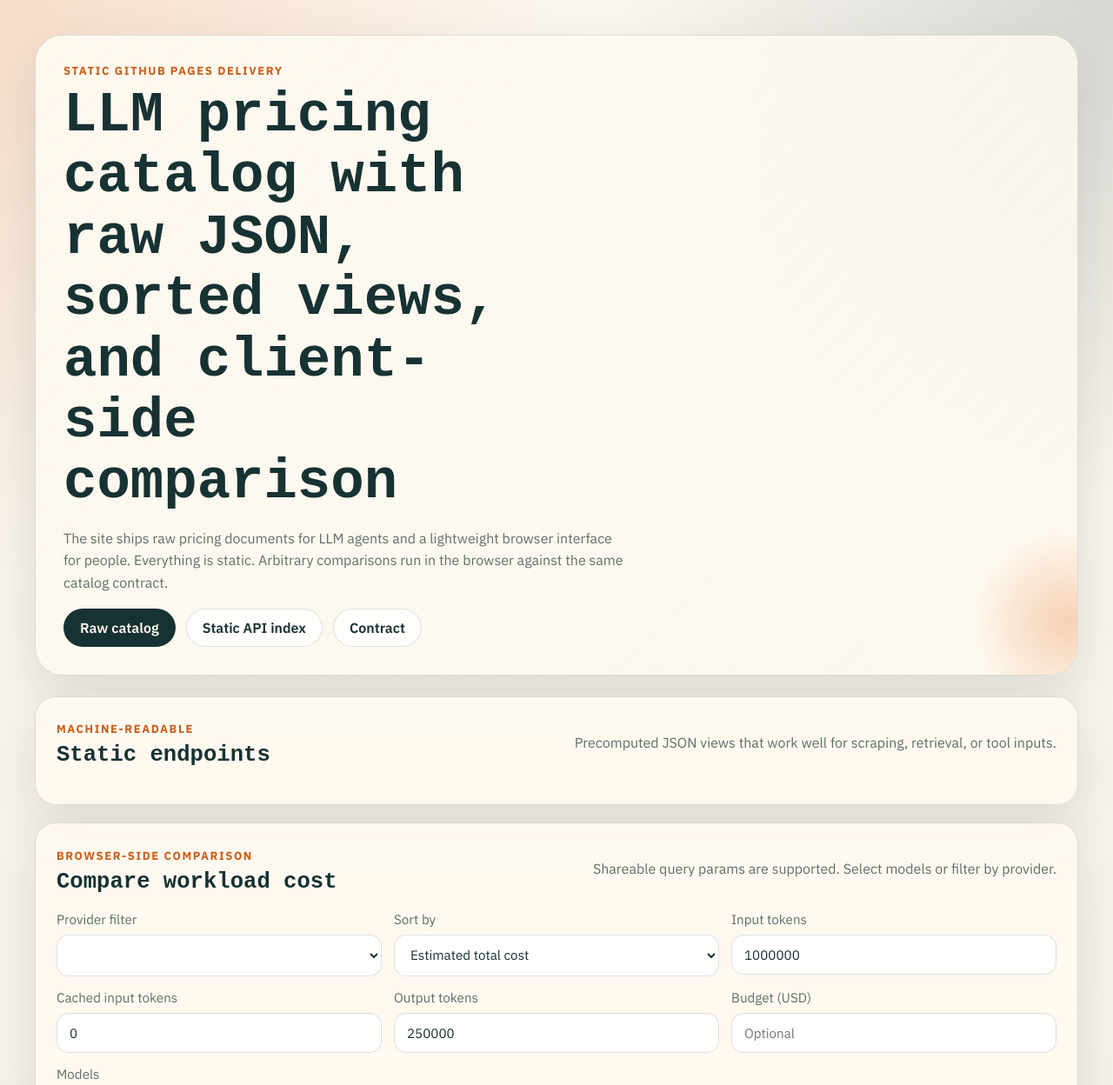
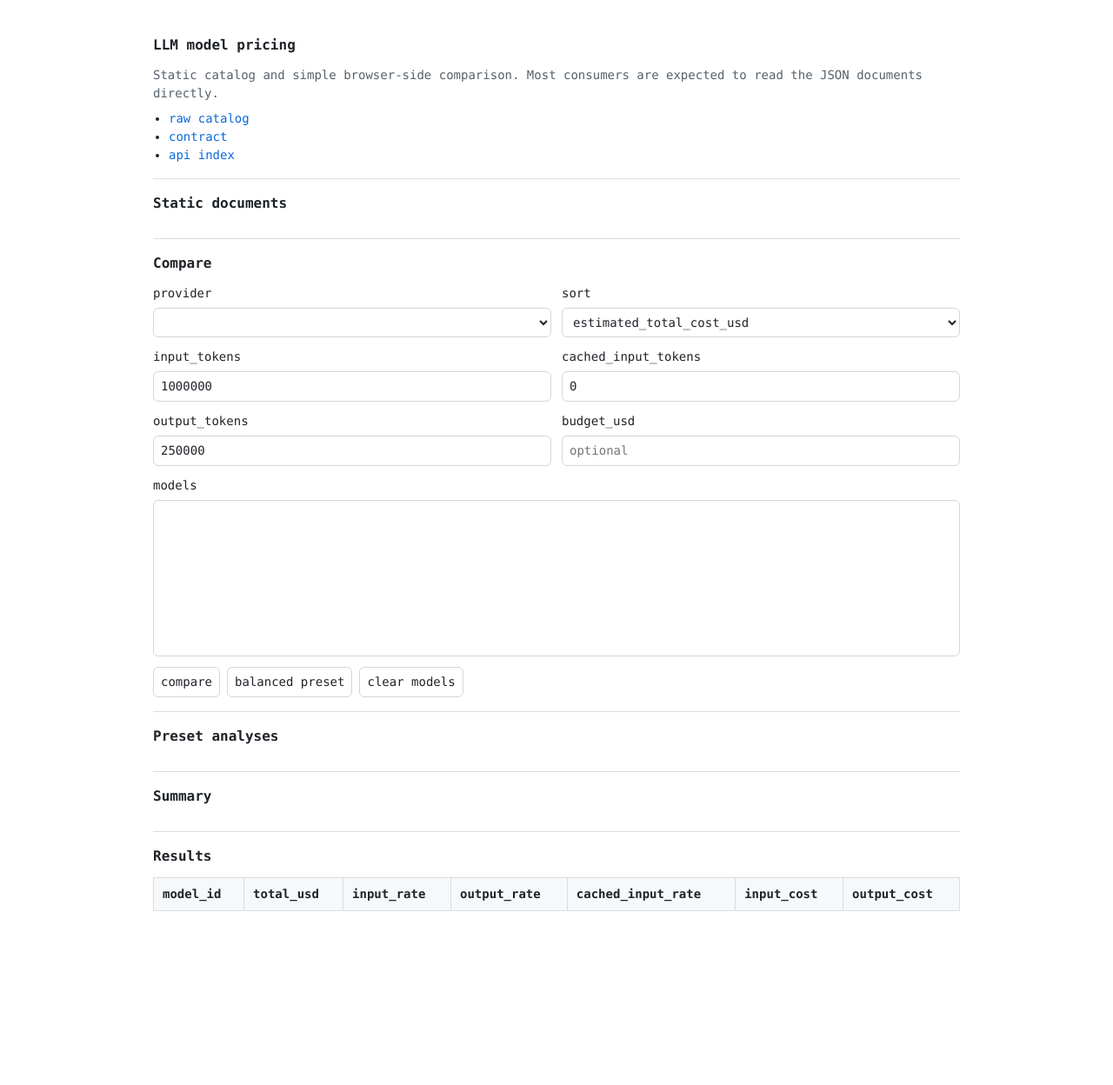
Before and after one commit to pioneer-genie/llm-model-comparison, a website with bundled scripts: page public/index.html in a window 1280 px wide. Shown: the top 1248 px of the page at 87% size. After the commit the page ends 1112 px from the top, so only its background shows below. Built offline with nearby package versions, Linux system fonts and the light colour scheme; files whose address does not match are found by name; a web font is replaced by a local one.

Commit message:
Simplify static comparison UI

```diff
--- a/public/index.html
+++ b/public/index.html
@@ -8,132 +8,95 @@
       name="description"
       content="Static GitHub Pages deployment for LLM pricing catalog, sorted JSON views, and browser-side model comparison."
     >
-    <link rel="preconnect" href="https://fonts.googleapis.com">
-    <link rel="preconnect" href="https://fonts.gstatic.com" crossorigin>
-    <link
-      href="https://fonts.googleapis.com/css2?family=Azeret+Mono:wght@400;500;700&family=IBM+Plex+Sans:wght@400;500;600;700&display=swap"
-      rel="stylesheet"
-    >
     <link rel="stylesheet" href="./styles.css">
   </head>
   <body>
-    <div class="page-shell">
-      <header class="hero">
-        <p class="eyebrow">Static GitHub Pages Delivery</p>
-        <h1>LLM pricing catalog with raw JSON, sorted views, and client-side comparison</h1>
-        <p class="hero-copy">
-          The site ships raw pricing documents for LLM agents and a lightweight browser interface for
-          people. Everything is static. Arbitrary comparisons run in the browser against the same
-          catalog contract.
+    <main class="page">
+      <header class="section">
+        <h1>LLM model pricing</h1>
+        <p class="muted">
+          Static catalog and simple browser-side comparison. Most consumers are expected to read the
+          JSON documents directly.
         </p>
-        <div class="hero-actions">
-          <a class="button button-primary" href="./data/pricing.catalog.json">Raw catalog</a>
-          <a class="button" href="./api/index.json">Static API index</a>
-          <a class="button" href="./contracts/llm-price-api.contract.json">Contract</a>
-        </div>
+        <ul class="link-list">
+          <li><a href="./data/pricing.catalog.json">raw catalog</a></li>
+          <li><a href="./contracts/llm-price-api.contract.json">contract</a></li>
+          <li><a href="./api/index.json">api index</a></li>
+        </ul>
       </header>
 
-      <main class="layout">
-        <section class="panel panel-wide">
-          <div class="panel-header">
-            <div>
-              <p class="eyebrow">Machine-readable</p>
-              <h2>Static endpoints</h2>
-            </div>
-            <p class="panel-copy">Precomputed JSON views that work well for scraping, retrieval, or tool inputs.</p>
-          </div>
-          <div class="endpoint-grid" id="endpointGrid"></div>
+      <section class="section">
+        <h2>Static documents</h2>
+        <ul class="document-list" id="endpointGrid"></ul>
       </section>
 
-        <section class="panel panel-wide">
-          <div class="panel-header">
-            <div>
-              <p class="eyebrow">Browser-side comparison</p>
-              <h2>Compare workload cost</h2>
-            </div>
-            <p class="panel-copy">Shareable query params are supported. Select models or filter by provider.</p>
-          </div>
-
+      <section class="section">
+        <h2>Compare</h2>
         <form class="compare-form" id="compareForm">
           <label>
-              <span>Provider filter</span>
+            <span>provider</span>
             <select id="providerFilter" name="provider"></select>
           </label>
           <label>
-              <span>Sort by</span>
+            <span>sort</span>
             <select id="sortBy" name="sort_by">
-                <option value="estimated_total_cost_usd">Estimated total cost</option>
-                <option value="input_price">Input price</option>
-                <option value="output_price">Output price</option>
-                <option value="model_id">Model id</option>
+              <option value="estimated_total_cost_usd">estimated_total_cost_usd</option>
+              <option value="input_price">input_price</option>
+              <option value="output_price">output_price</option>
+              <option value="model_id">model_id</option>
             </select>
           </label>
           <label>
-              <span>Input tokens</span>
+            <span>input_tokens</span>
             <input id="inputTokens" name="input_tokens" type="number" min="0" step="1000" value="1000000">
           </label>
           <label>
-              <span>Cached input tokens</span>
+            <span>cached_input_tokens</span>
             <input id="cachedInputTokens" name="cached_input_tokens" type="number" min="0" step="1000" value="0">
           </label>
           <label>
-              <span>Output tokens</span>
+            <span>output_tokens</span>
             <input id="outputTokens" name="output_tokens" type="number" min="0" step="1000" value="250000">
           </label>
           <label>
-              <span>Budget (USD)</span>
-              <input id="budgetUsd" name="budget_usd" type="number" min="0" step="0.01" placeholder="Optional">
+            <span>budget_usd</span>
+            <input id="budgetUsd" name="budget_usd" type="number" min="0" step="0.01" placeholder="optional">
           </label>
-            <label class="model-picker">
-              <span>Models</span>
+          <label class="models-field">
+            <span>models</span>
             <select id="modelSelect" name="models" multiple size="8"></select>
           </label>
-            <div class="form-actions">
-              <button class="button button-primary" type="submit">Compare</button>
-              <button class="button" id="balancedPreset" type="button">Use balanced preset</button>
-              <button class="button" id="clearSelection" type="button">Clear models</button>
+          <div class="actions">
+            <button type="submit">compare</button>
+            <button id="balancedPreset" type="button">balanced preset</button>
+            <button id="clearSelection" type="button">clear models</button>
           </div>
         </form>
       </section>
 
-        <section class="panel">
-          <div class="panel-header compact">
-            <div>
-              <p class="eyebrow">Preset views</p>
-              <h2>Precomputed workload analyses</h2>
-            </div>
-          </div>
-          <div class="preset-list" id="presetList"></div>
+      <section class="section">
+        <h2>Preset analyses</h2>
+        <ul class="document-list" id="presetList"></ul>
       </section>
 
-        <section class="panel">
-          <div class="panel-header compact">
-            <div>
-              <p class="eyebrow">Summary</p>
-              <h2>Current selection</h2>
-            </div>
-          </div>
+      <section class="section">
+        <h2>Summary</h2>
         <dl class="summary-list" id="summaryList"></dl>
       </section>
 
-        <section class="panel panel-wide">
-          <div class="panel-header compact">
-            <div>
-              <p class="eyebrow">Results</p>
-              <h2>Comparison table</h2>
-            </div>
-          </div>
+      <section class="section">
+        <h2>Results</h2>
         <div class="table-wrap">
           <table>
             <thead>
               <tr>
-                  <th>Model</th>
-                  <th>Total USD</th>
-                  <th>Input rate</th>
-                  <th>Output rate</th>
-                  <th>Cached input rate</th>
-                  <th>Input cost</th>
-                  <th>Output cost</th>
+                <th>model_id</th>
+                <th>total_usd</th>
+                <th>input_rate</th>
+                <th>output_rate</th>
+                <th>cached_input_rate</th>
+                <th>input_cost</th>
+                <th>output_cost</th>
               </tr>
             </thead>
             <tbody id="resultsBody"></tbody>
@@ -141,7 +104,6 @@
         </div>
       </section>
     </main>
-    </div>
 
     <script type="module" src="./app.js"></script>
   </body>
--- a/public/styles.css
+++ b/public/styles.css
@@ -1,242 +1,114 @@
-:root {
-  --bg: #f5efe4;
-  --bg-panel: rgba(255, 250, 241, 0.9);
-  --bg-strong: #173233;
-  --line: rgba(27, 50, 51, 0.14);
-  --text: #173233;
-  --muted: #5f6f69;
-  --accent: #e67f39;
-  --accent-strong: #cb5d16;
-  --accent-soft: rgba(230, 127, 57, 0.14);
-  --shadow: 0 24px 60px rgba(23, 50, 51, 0.12);
-  --radius: 24px;
-}
-
 * {
   box-sizing: border-box;
 }
 
-html {
-  scroll-behavior: smooth;
-}
-
 body {
   margin: 0;
-  min-height: 100vh;
-  color: var(--text);
-  background:
-    radial-gradient(circle at top left, rgba(230, 127, 57, 0.22), transparent 28%),
-    radial-gradient(circle at top right, rgba(23, 50, 51, 0.16), transparent 24%),
-    linear-gradient(180deg, #fbf7f0 0%, var(--bg) 100%);
-  font-family: "IBM Plex Sans", sans-serif;
+  color: #1f2328;
+  background: #ffffff;
+  font: 14px/1.5 "SFMono-Regular", Menlo, Consolas, "Liberation Mono", monospace;
 }
 
 a {
-  color: inherit;
+  color: #0969da;
+  text-decoration: none;
 }
 
-.page-shell {
-  width: min(1200px, calc(100vw - 32px));
-  margin: 0 auto;
-  padding: 40px 0 72px;
+a:hover {
+  text-decoration: underline;
 }
 
-.hero {
-  position: relative;
-  overflow: hidden;
-  margin-bottom: 24px;
-  padding: 32px;
-  border: 1px solid var(--line);
-  border-radius: calc(var(--radius) + 8px);
-  background:
-    linear-gradient(135deg, rgba(255, 250, 241, 0.96), rgba(255, 250, 241, 0.78)),
-    linear-gradient(135deg, rgba(23, 50, 51, 0.08), transparent);
-  box-shadow: var(--shadow);
+.page {
+  max-width: 960px;
+  margin: 0 auto;
+  padding: 24px 16px 48px;
 }
 
-.hero::after {
-  content: "";
-  position: absolute;
-  inset: auto -8% -50px auto;
-  width: 220px;
-  height: 220px;
-  border-radius: 999px;
-  background: radial-gradient(circle, rgba(230, 127, 57, 0.32), transparent 70%);
-  pointer-events: none;
+.section {
+  padding: 16px 0;
+  border-bottom: 1px solid #d8dee4;
 }
 
-.eyebrow {
-  margin: 0 0 8px;
-  color: var(--accent-strong);
-  font-size: 0.82rem;
-  font-weight: 700;
-  letter-spacing: 0.12em;
-  text-transform: uppercase;
+.section:last-child {
+  border-bottom: 0;
 }
 
 h1,
 h2 {
-  margin: 0;
-  font-family: "Azeret Mono", monospace;
-  line-height: 1.1;
+  margin: 0 0 12px;
+  font-size: 16px;
+  font-weight: 600;
 }
 
-h1 {
-  max-width: 13ch;
-  font-size: clamp(2.6rem, 5vw, 4.5rem);
+p,
+ul,
+dl {
+  margin: 0;
 }
 
-h2 {
-  font-size: clamp(1.2rem, 2vw, 1.65rem);
+.muted,
+.document-list li span,
+.summary-list dt {
+  color: #57606a;
 }
 
-.hero-copy,
-.panel-copy {
-  max-width: 68ch;
-  color: var(--muted);
-  line-height: 1.6;
+.link-list,
+.document-list {
+  margin-top: 8px;
+  padding-left: 18px;
 }
 
-.hero-actions,
-.form-actions {
-  display: flex;
-  flex-wrap: wrap;
-  gap: 12px;
-}
-
-.button {
-  display: inline-flex;
-  align-items: center;
-  justify-content: center;
-  min-height: 44px;
-  padding: 0 18px;
-  border: 1px solid var(--line);
-  border-radius: 999px;
-  background: rgba(255, 255, 255, 0.7);
-  color: var(--text);
-  font-weight: 600;
-  text-decoration: none;
-  cursor: pointer;
-  transition: transform 180ms ease, border-color 180ms ease, background 180ms ease;
-}
-
-.button:hover {
-  transform: translateY(-1px);
-  border-color: rgba(23, 50, 51, 0.32);
-}
-
-.button-primary {
-  background: var(--bg-strong);
-  color: #fff7ef;
-  border-color: transparent;
-}
-
-.layout {
-  display: grid;
-  grid-template-columns: repeat(2, minmax(0, 1fr));
-  gap: 20px;
-}
-
-.panel {
-  padding: 24px;
-  border: 1px solid var(--line);
-  border-radius: var(--radius);
-  background: var(--bg-panel);
-  box-shadow: var(--shadow);
-  backdrop-filter: blur(14px);
-}
-
-.panel-wide {
-  grid-column: 1 / -1;
-}
-
-.panel-header {
-  display: flex;
-  align-items: end;
-  justify-content: space-between;
-  gap: 20px;
-  margin-bottom: 18px;
-}
-
-.panel-header.compact {
-  align-items: center;
-}
-
-.endpoint-grid,
-.preset-list {
-  display: grid;
-  grid-template-columns: repeat(auto-fit, minmax(220px, 1fr));
-  gap: 14px;
-}
-
-.endpoint-card,
-.preset-card {
-  padding: 16px;
-  border: 1px solid var(--line);
-  border-radius: 18px;
-  background: rgba(255, 255, 255, 0.62);
-}
-
-.endpoint-card p,
-.preset-card p {
-  margin: 8px 0 0;
-  color: var(--muted);
-  line-height: 1.5;
-}
-
-.endpoint-card code,
-.preset-card code,
-table code,
-.summary-list dd {
-  font-family: "Azeret Mono", monospace;
+.document-list li {
+  margin: 6px 0;
 }
 
 .compare-form {
   display: grid;
-  grid-template-columns: repeat(3, minmax(0, 1fr));
-  gap: 14px;
+  grid-template-columns: repeat(2, minmax(0, 1fr));
+  gap: 12px;
 }
 
 .compare-form label {
   display: flex;
   flex-direction: column;
-  gap: 8px;
-  color: var(--muted);
-  font-size: 0.95rem;
+  gap: 6px;
 }
 
-.compare-form input,
-.compare-form select {
+.models-field,
+.actions {
+  grid-column: 1 / -1;
+}
+
+input,
+select,
+button {
   width: 100%;
-  padding: 12px 14px;
-  border: 1px solid var(--line);
-  border-radius: 14px;
-  background: rgba(255, 255, 255, 0.84);
-  color: var(--text);
+  min-height: 34px;
+  padding: 6px 8px;
+  border: 1px solid #d0d7de;
+  border-radius: 6px;
+  background: #ffffff;
+  color: inherit;
   font: inherit;
 }
 
-.compare-form select[multiple] {
-  min-height: 260px;
+select[multiple] {
+  min-height: 180px;
 }
 
-.model-picker {
-  grid-column: 1 / -1;
+.actions {
+  display: flex;
+  gap: 8px;
 }
 
-.form-actions {
-  grid-column: 1 / -1;
+.actions button {
+  width: auto;
 }
 
 .summary-list {
   display: grid;
-  grid-template-columns: auto 1fr;
-  gap: 10px 14px;
-  margin: 0;
-}
-
-.summary-list dt {
-  color: var(--muted);
+  grid-template-columns: 220px 1fr;
+  gap: 6px 12px;
 }
 
 .summary-list dd {
@@ -246,9 +118,6 @@ table code,
 
 .table-wrap {
   overflow-x: auto;
-  border: 1px solid var(--line);
-  border-radius: 18px;
-  background: rgba(255, 255, 255, 0.7);
 }
 
 table {
@@ -258,47 +127,32 @@ table {
 
 th,
 td {
-  padding: 14px 16px;
-  border-bottom: 1px solid var(--line);
+  padding: 8px 10px;
+  border: 1px solid #d8dee4;
   text-align: left;
   white-space: nowrap;
 }
 
 th {
-  color: var(--muted);
-  font-size: 0.84rem;
-  text-transform: uppercase;
-  letter-spacing: 0.08em;
+  background: #f6f8fa;
+  font-weight: 600;
 }
 
-tbody tr:last-child td {
-  border-bottom: 0;
+code {
+  font: inherit;
 }
 
-.pill {
-  display: inline-flex;
-  align-items: center;
-  gap: 6px;
-  padding: 5px 10px;
-  border-radius: 999px;
-  background: var(--accent-soft);
-  color: var(--accent-strong);
-  font-size: 0.82rem;
-  font-weight: 700;
-}
-
-@media (max-width: 860px) {
-  .layout,
-  .compare-form {
+@media (max-width: 720px) {
+  .compare-form,
+  .summary-list {
     grid-template-columns: 1fr;
   }
 
-  .panel-header {
+  .actions {
     flex-direction: column;
-    align-items: start;
   }
 
-  h1 {
-    max-width: none;
+  .actions button {
+    width: 100%;
   }
 }
```
Also changed, not shown: public/app.js (+16 -18 lines). Lines whose indentation alone changed are shown as unchanged.
